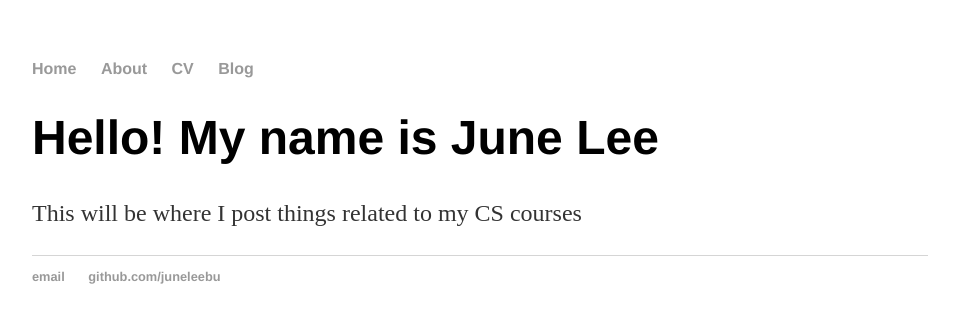
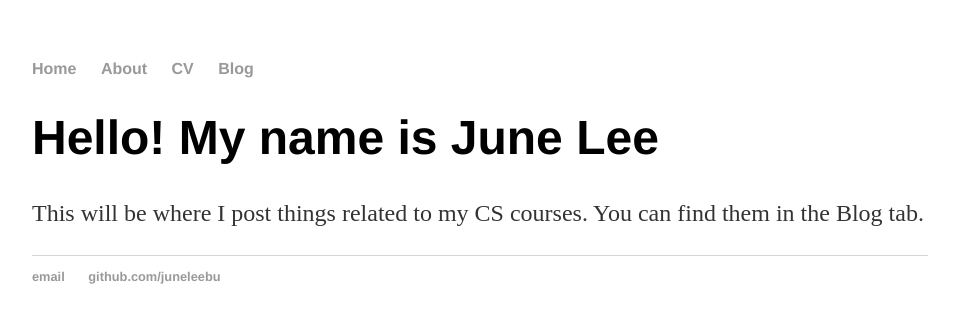
Before and after one commit to juneleebu/juneleebu.github.io, a Jekyll site: the page built from index.html, in a window 1280 px wide. Shown: the top 323 px of the page, without its empty margins (160-1119 px from the left). Built offline with Jekyll 4.4.1, drawn with Linux system fonts in a browser that asks for light colours.

Commit message:
Update index.html

```diff
--- a/index.html
+++ b/index.html
@@ -4,5 +4,5 @@ title: June Lee, CS Undergraduate at Boston University
 ---
 <div class="blurb">
 	<h1>Hello! My name is June Lee</h1>
-	<p>This will be where I post things related to my CS courses</p>
+	<p>This will be where I post things related to my CS courses. You can find them in the Blog tab.</p>
 </div><!-- /.blurb -->
```
